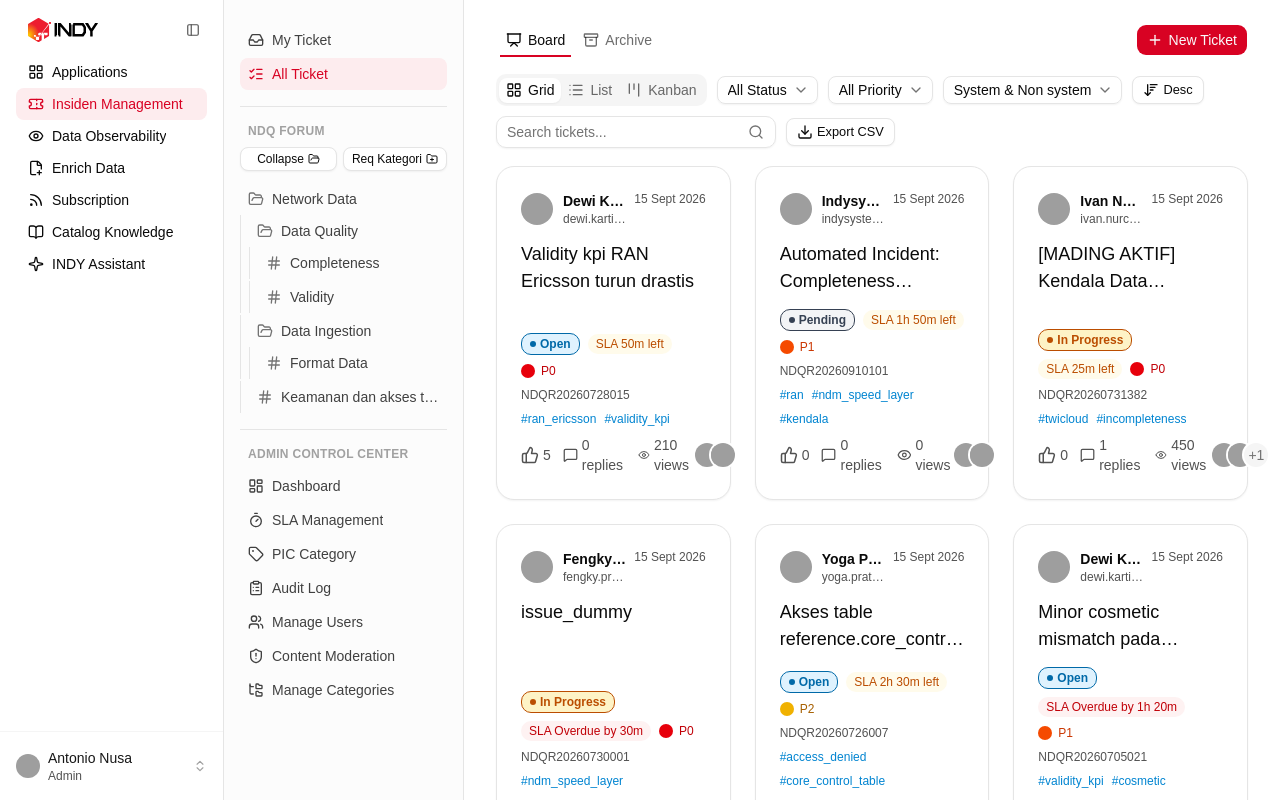
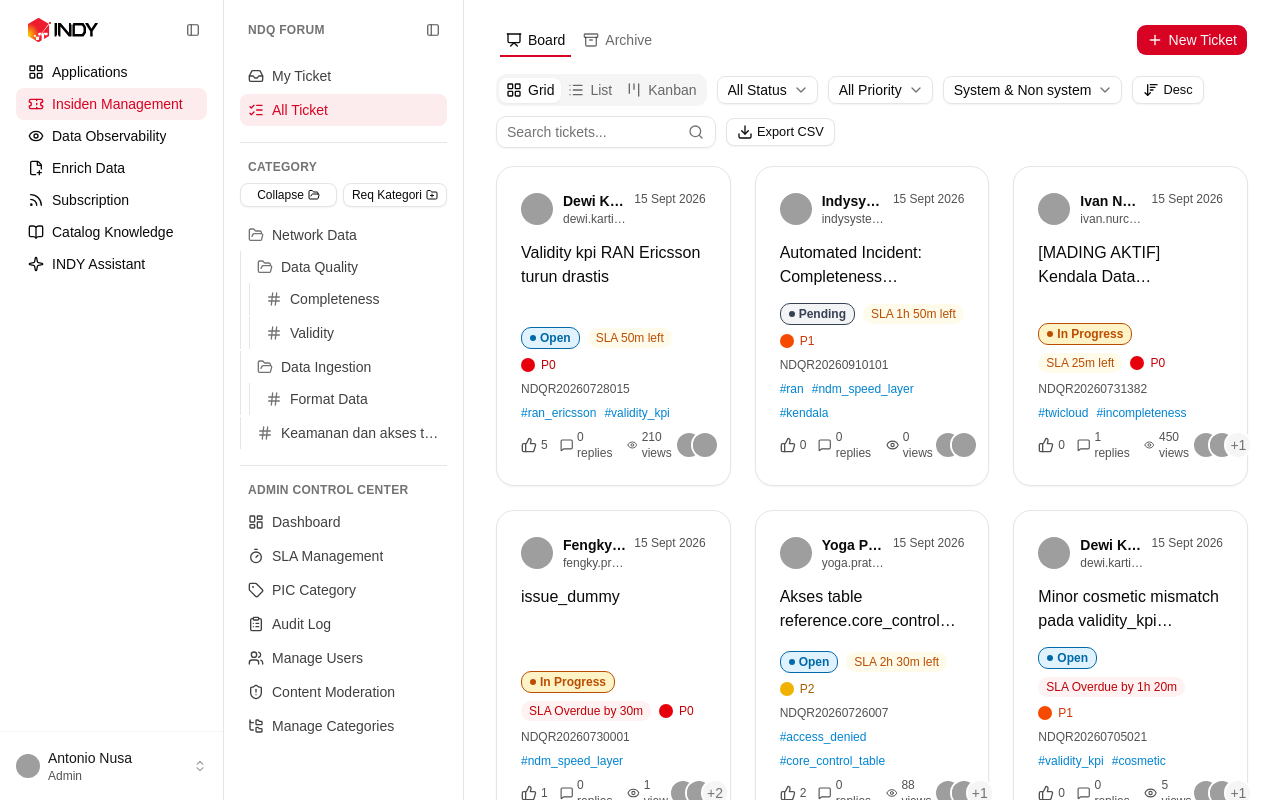
Before and after one commit to yoandaime/indy-react-mockup, a React (Vite) app: page /ticketing in a window 1280 px wide. Built offline with nearby package versions, Linux system fonts and the light colour scheme; grey boxes are pictures that could not be loaded.

Commit message:
feat(ticketing): update TicketCard and Ticketing components for improved UI and functionality

```diff
--- a/src/components/ticketing/TicketCard.jsx
+++ b/src/components/ticketing/TicketCard.jsx
@@ -54,7 +54,7 @@ export default function TicketCard({
         <span className="shrink-0 text-xs text-neutral-600">{formatDate(ticket.createdAt)}</span>
       </div>
 
-      <p className="line-clamp-2 text-lg leading-[27px] font-medium text-foreground">{ticket.title}</p>
+      <p className="line-clamp-2 text-base leading-[24px] font-medium text-foreground">{ticket.title}</p>
 
       <div className="mt-auto flex w-full flex-col gap-2">
         <div className="flex flex-wrap items-center gap-2">
@@ -72,17 +72,17 @@ export default function TicketCard({
         </div>
 
         <div className="flex w-full items-center justify-between">
-          <div className="flex items-center gap-3 text-sm text-neutral-600">
+          <div className="flex items-center gap-3 text-xs text-neutral-600">
             <span className="flex items-center gap-1">
-              <ThumbsUp className="size-4.5" />
+              <ThumbsUp className="size-4" />
               {ticket.upvotes}
             </span>
             <span className="flex items-center gap-1">
-              <MessageSquare className="size-4.5" />
+              <MessageSquare className="size-4" />
               {ticket.replies.length} replies
             </span>
             <span className="flex items-center gap-1">
-              <Eye className="size-4.5" />
+              <Eye className="size-4" />
               {ticket.views} {ticket.views === 1 ? "view" : "views"}
             </span>
           </div>
--- a/src/components/ticketing/TicketingLayout.jsx
+++ b/src/components/ticketing/TicketingLayout.jsx
@@ -1,9 +1,14 @@
 import { useState } from "react"
 import { Outlet, useLocation, useNavigate } from "react-router-dom"
+import { PanelLeft } from "lucide-react"
 import TicketingSidebar from "@/components/ticketing/TicketingSidebar"
 import RequestCategoryDialog from "@/components/ticketing/RequestCategoryDialog"
 import { DEFAULT_CATEGORY_TREE, TICKETS } from "@/data/ticketingData"
 import { DEFAULT_CATEGORIES } from "@/data/picCategoryData"
+import { cn } from "@/lib/utils"
+
+const SIDEBAR_WIDTH = 240
+const RAIL_WIDTH = 52
 
 export default function TicketingLayout() {
   const navigate = useNavigate()
@@ -14,9 +19,11 @@ export default function TicketingLayout() {
   const [pinnedIds, setPinnedIds] = useState([])
   const [picCategories, setPicCategories] = useState(DEFAULT_CATEGORIES)
   const [taskFilter, setTaskFilter] = useState("all")
+  const [sidebarOpen, setSidebarOpen] = useState(true)
 
   const handleSelectPath = (path) => {
     setSelectedCategoryPath(path)
+    setTaskFilter(path ? null : "all")
     if (location.pathname !== "/ticketing") {
       navigate("/ticketing")
     }
@@ -24,6 +31,7 @@ export default function TicketingLayout() {
 
   const handleTaskFilterChange = (next) => {
     setTaskFilter(next)
+    setSelectedCategoryPath(null)
     if (location.pathname !== "/ticketing") {
       navigate("/ticketing")
     }
@@ -31,6 +39,16 @@ export default function TicketingLayout() {
 
   return (
     <div className="flex h-full min-w-0 flex-1 bg-neutral-50">
+      <div
+        className="relative h-full shrink-0 transition-[width] duration-200 ease-in-out"
+        style={{ width: sidebarOpen ? SIDEBAR_WIDTH : RAIL_WIDTH }}
+      >
+        <div
+          className={cn(
+            "absolute inset-y-0 left-0 transition-opacity duration-150 ease-in-out",
+            sidebarOpen ? "opacity-100" : "pointer-events-none opacity-0"
+          )}
+        >
           <TicketingSidebar
             tree={DEFAULT_CATEGORY_TREE}
             selectedPath={selectedCategoryPath}
@@ -38,7 +56,31 @@ export default function TicketingLayout() {
             onRequestCategory={() => setRequestCategoryOpen(true)}
             taskFilter={taskFilter}
             onTaskFilterChange={handleTaskFilterChange}
+            onCollapse={() => setSidebarOpen(false)}
           />
+        </div>
+
+        <div
+          className={cn(
+            "absolute inset-y-0 left-0 transition-opacity duration-150 ease-in-out",
+            sidebarOpen ? "pointer-events-none opacity-0" : "opacity-100"
+          )}
+        >
+          <div
+            className="flex h-full flex-col items-center border-r bg-white px-3 pt-4"
+            style={{ width: RAIL_WIDTH }}
+          >
+            <button
+              type="button"
+              aria-label="Expand sidebar"
+              onClick={() => setSidebarOpen(true)}
+              className="flex size-7 shrink-0 items-center justify-center rounded-md text-neutral-600 hover:bg-neutral-100 hover:text-foreground"
+            >
+              <PanelLeft className="size-3.5" />
+            </button>
+          </div>
+        </div>
+      </div>
 
       <div className="flex min-h-0 min-w-0 flex-1 flex-col overflow-y-auto">
         <Outlet
--- a/src/components/ticketing/TicketingSidebar.jsx
+++ b/src/components/ticketing/TicketingSidebar.jsx
@@ -1,4 +1,4 @@
-import { NavLink } from "react-router-dom"
+import { NavLink, useLocation } from "react-router-dom"
 import {
   Inbox,
   LayoutDashboard,
@@ -9,6 +9,7 @@ import {
   Users,
   ShieldAlert,
   FolderTree,
+  PanelLeft,
 } from "lucide-react"
 import CategoryNav from "@/components/ticketing/CategoryNav"
 import { Separator } from "@/components/ui/separator"
@@ -30,7 +31,7 @@ const ADMIN_NAV_ITEMS = [
 ]
 
 function SectionLabel({ children }) {
-  return <p className="px-2 text-xs font-semibold tracking-wide text-neutral-400 uppercase">{children}</p>
+  return <p className="px-2 text-xs font-semibold tracking-wide text-neutral-500 uppercase">{children}</p>
 }
 
 export default function TicketingSidebar({
@@ -40,9 +41,25 @@ export default function TicketingSidebar({
   onRequestCategory,
   taskFilter,
   onTaskFilterChange,
+  onCollapse,
 }) {
+  const { pathname } = useLocation()
+  const onBoardRoute = pathname === "/ticketing"
+
   return (
-    <aside className="flex h-full w-[240px] shrink-0 flex-col gap-4 overflow-y-auto border-r bg-[#FCFCFC] p-4 pt-6">
+    <aside className="flex h-full w-[240px] shrink-0 flex-col gap-4 overflow-y-auto border-r bg-white p-4">
+      <div className="flex items-center justify-between">
+        <p className="truncate px-2 text-xs font-semibold tracking-wide text-neutral-500 uppercase">NDQ Forum</p>
+        <button
+          type="button"
+          aria-label="Collapse sidebar"
+          onClick={onCollapse}
+          className="flex size-7 shrink-0 items-center justify-center rounded-md text-neutral-600 hover:bg-neutral-100 hover:text-foreground"
+        >
+          <PanelLeft className="size-3.5" />
+        </button>
+      </div>
+
       <div className="flex flex-col gap-0.5">
         {TASK_FILTER_NAV_ITEMS.map(({ value, label, icon: Icon }) => (
           <button
@@ -51,7 +68,7 @@ export default function TicketingSidebar({
             onClick={() => onTaskFilterChange(value)}
             className={cn(
               "flex h-8 items-center gap-2 rounded-md px-2 text-sm text-neutral-700 hover:bg-muted",
-              taskFilter === value && "bg-[#fdecee] text-primary hover:bg-[#fdecee]"
+              onBoardRoute && taskFilter === value && "bg-[#fdecee] text-primary hover:bg-[#fdecee]"
             )}
           >
             <Icon className="size-4 shrink-0" />
@@ -63,10 +80,10 @@ export default function TicketingSidebar({
       <Separator />
 
       <div className="flex flex-col gap-2">
-        <SectionLabel>NDQ Forum</SectionLabel>
+        <SectionLabel>Category</SectionLabel>
         <CategoryNav
           tree={tree}
-          selectedPath={selectedPath}
+          selectedPath={onBoardRoute ? selectedPath : null}
           onSelectPath={onSelectPath}
           onRequestCategory={onRequestCategory}
         />
--- a/src/pages/TicketingPage.jsx
+++ b/src/pages/TicketingPage.jsx
@@ -327,7 +327,7 @@ export default function TicketingPage() {
           </div>
 
           <div className="flex items-center gap-2.5">
-            <div className="relative w-[280px] shrink-0">
+            <div className="relative w-[220px] shrink-0">
               <Input
                 placeholder="Search tickets..."
                 value={search}
```
Lines whose indentation alone changed are shown as unchanged.
